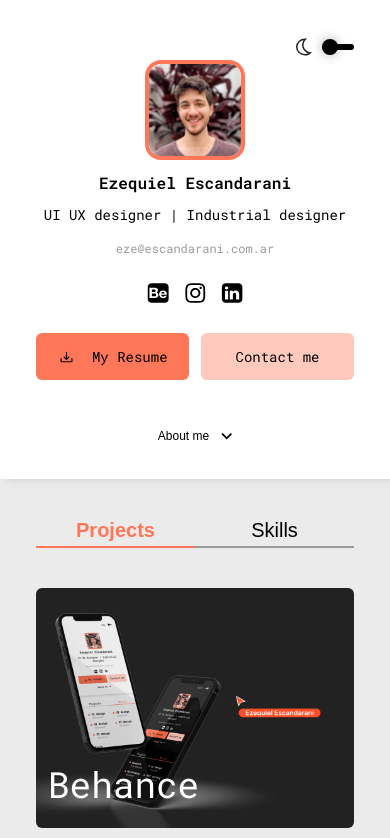
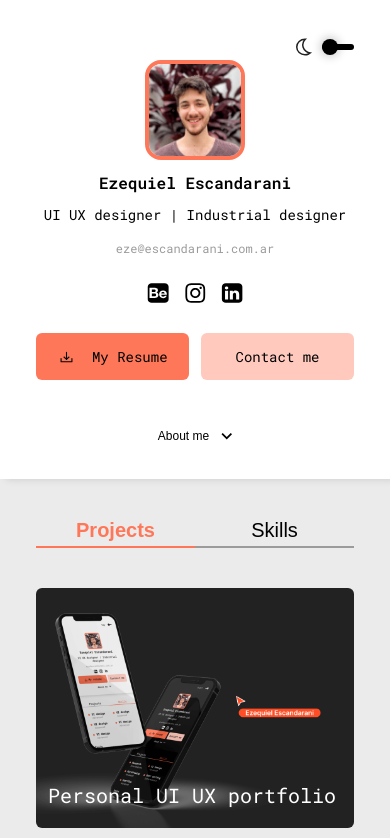
Before and after one commit to nicoescandarani/portfolio-ezequiel-escandarani, an Angular app: page / in a window 390 px wide. Shown: the top 838 px of the page. Built offline with nearby package versions, Linux system fonts and the light colour scheme.

Commit message:
[UPDATE] master: Updated project component.

```diff
--- a/src/app/components/project/project.component.html
+++ b/src/app/components/project/project.component.html
@@ -4,8 +4,8 @@
       <div class="project__overlay"></div>
       <img class="project__img" [src]="project.img || 'assets/project-placeholder-image.jpeg'" [alt]="project.title">
       <div class="project__info">
-        <div class="project__info__platform">
-          <span>{{ project.platform }}</span>
+        <div class="project__info__title">
+          <span>{{ project.title }}</span>
         </div>
         <div class="project__info__description">
           <p>{{ project.description }}</p>
--- a/src/app/components/project/project.component.scss
+++ b/src/app/components/project/project.component.scss
@@ -50,8 +50,8 @@
     padding: 12px;
     z-index: 2;
 
-    &__platform {
-      font-size: 36px;
+    &__title {
+      font-size: 32px;
       font-weight: 400;
       margin-bottom: 8px;
     }
@@ -102,3 +102,31 @@
     }
   }
 }
+
+@media (max-width: 1200px) {
+  .project {
+    &__info {
+      &__title {
+        font-size: 24px;
+      }
+
+      &__description {
+        font-size: 10px;
+      }
+    }
+  }
+}
+
+@media (max-width: 500px) {
+  .project {
+    &__info {
+      &__title {
+        font-size: 20px;
+      }
+
+      &__description {
+        font-size: 8px;
+      }
+    }
+  }
+}
```
